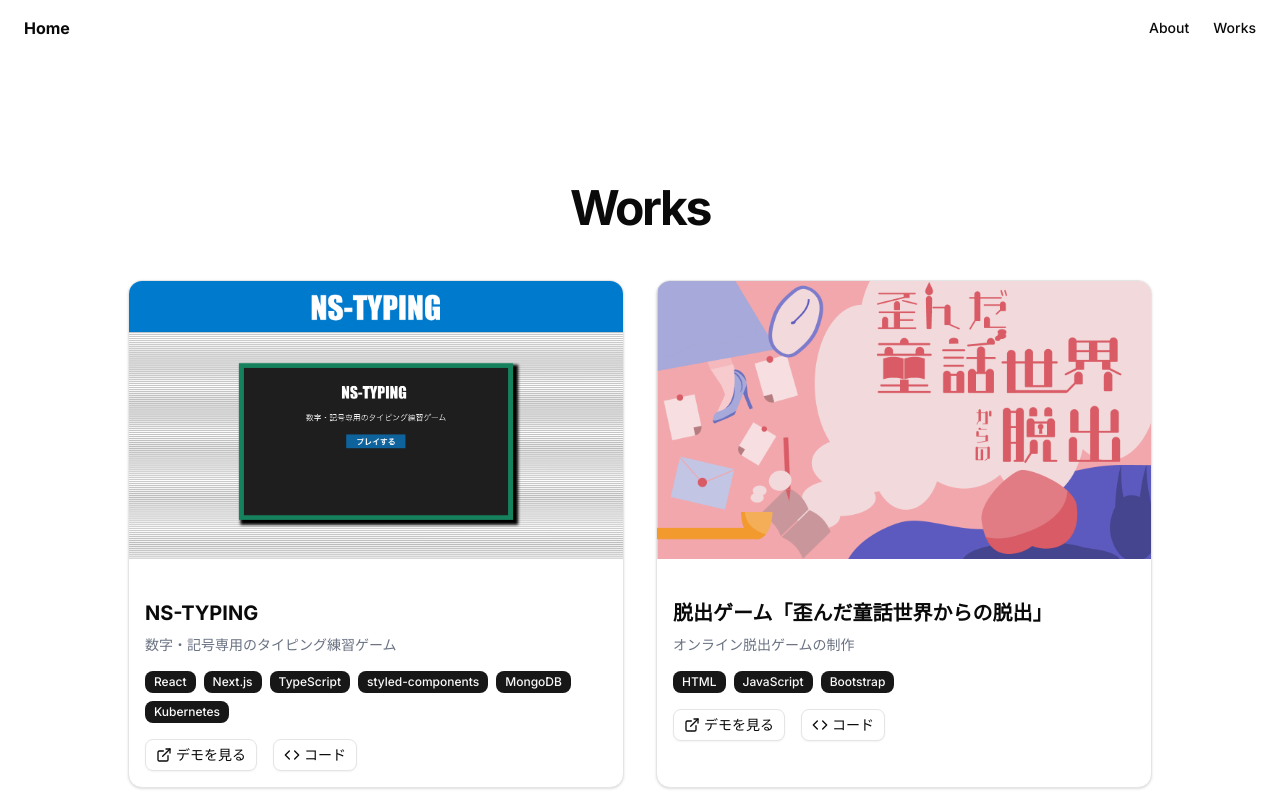
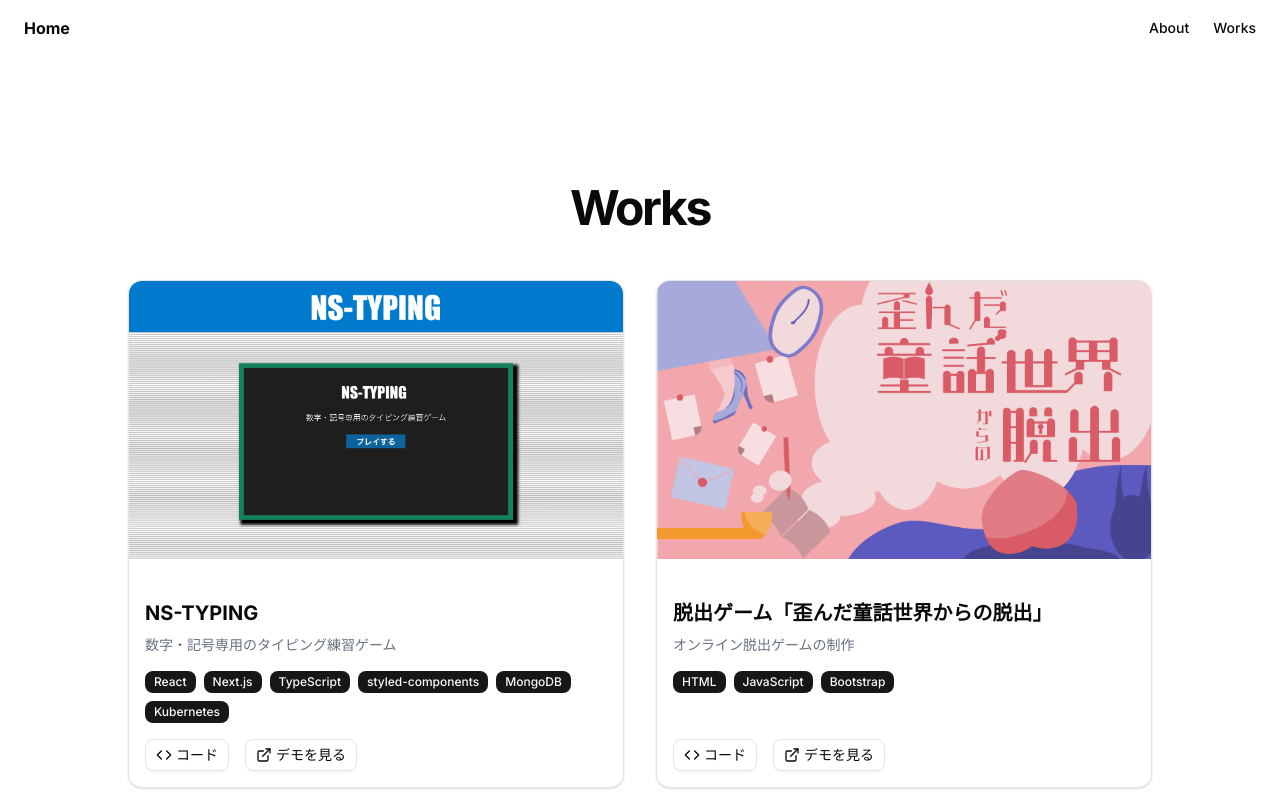
Before and after one commit to tetsu19n1101087/portfolio, a Next.js app: page /works in a window 1280 px wide. Shown: the top 800 px of the page. Built offline with nearby package versions, Linux system fonts and the light colour scheme.

Commit message:
バッジ位置修正

```diff
--- a/app/works/page.tsx
+++ b/app/works/page.tsx
@@ -1,13 +1,11 @@
 import Image from 'next/image';
 import Link from 'next/link';
 import { Code, ExternalLink } from 'lucide-react';
-
 import { Button } from '@/components/ui/button';
 import { Card, CardContent } from '@/components/ui/card';
 import { Badge } from '@/components/ui/badge';
 import { Header } from '@/components/header';
 import { Footer } from '@/components/footer';
-
 import { getWorks } from '@/lib/works';
 
 export default function WorksPage() {
@@ -31,7 +29,10 @@ export default function WorksPage() {
             </div>
             <div className='mx-auto grid max-w-5xl grid-cols-1 sm:grid-cols-2 gap-6 py-12 lg:gap-8'>
               {works.map((project) => (
-                <Card key={project.id} className='overflow-hidden'>
+                <Card
+                  key={project.id}
+                  className='overflow-hidden flex flex-col'
+                >
                   <Link
                     href={`/works/${project.id}`}
                     className='block relative aspect-video overflow-hidden'
@@ -43,21 +44,33 @@ export default function WorksPage() {
                       fill
                     />
                   </Link>
-                  <CardContent className='p-4'>
+                  <CardContent className='p-4 flex flex-col flex-grow'>
                     <Link href={`/works/${project.id}`}>
                       <h3 className='text-xl font-bold hover:text-primary hover:underline transition-colors'>
                         {project.title}
                       </h3>
                     </Link>
-                    <p className='text-sm text-gray-500 dark:text-gray-400 mt-2'>
+                    <p className='text-sm truncate text-gray-500 dark:text-gray-400 mt-2'>
                       {project.description}
                     </p>
-                    <div className='flex flex-wrap gap-2 mt-4'>
+                    <div className='flex flex-wrap gap-2 my-4'>
                       {project.tags.map((tag) => (
                         <Badge key={tag}>{tag}</Badge>
                       ))}
                     </div>
-                    <div className='flex gap-4 mt-4'>
+                    <div className='flex gap-4 mt-auto'>
+                      {project.codeLink && (
+                        <Link
+                          href={project.codeLink}
+                          rel='noopener noreferrer'
+                          target='_blank'
+                        >
+                          <Button size='sm' variant='outline' className='gap-1'>
+                            <Code className='h-4 w-4' />
+                            コード
+                          </Button>
+                        </Link>
+                      )}
                       {project.demoLink && (
                         <Link
                           href={project.demoLink}
@@ -67,18 +80,6 @@ export default function WorksPage() {
                           <Button size='sm' variant='outline' className='gap-1'>
                             <ExternalLink className='h-4 w-4' />
                             デモを見る
-                          </Button>
-                        </Link>
-                      )}
-                      {project.codeLink && (
-                        <Link
-                          href={project.codeLink}
-                          rel='noopener noreferrer'
-                          target='_blank'
-                        >
-                          <Button size='sm' variant='outline' className='gap-1'>
-                            <Code className='h-4 w-4' />
-                            コード
                           </Button>
                         </Link>
                       )}
```
